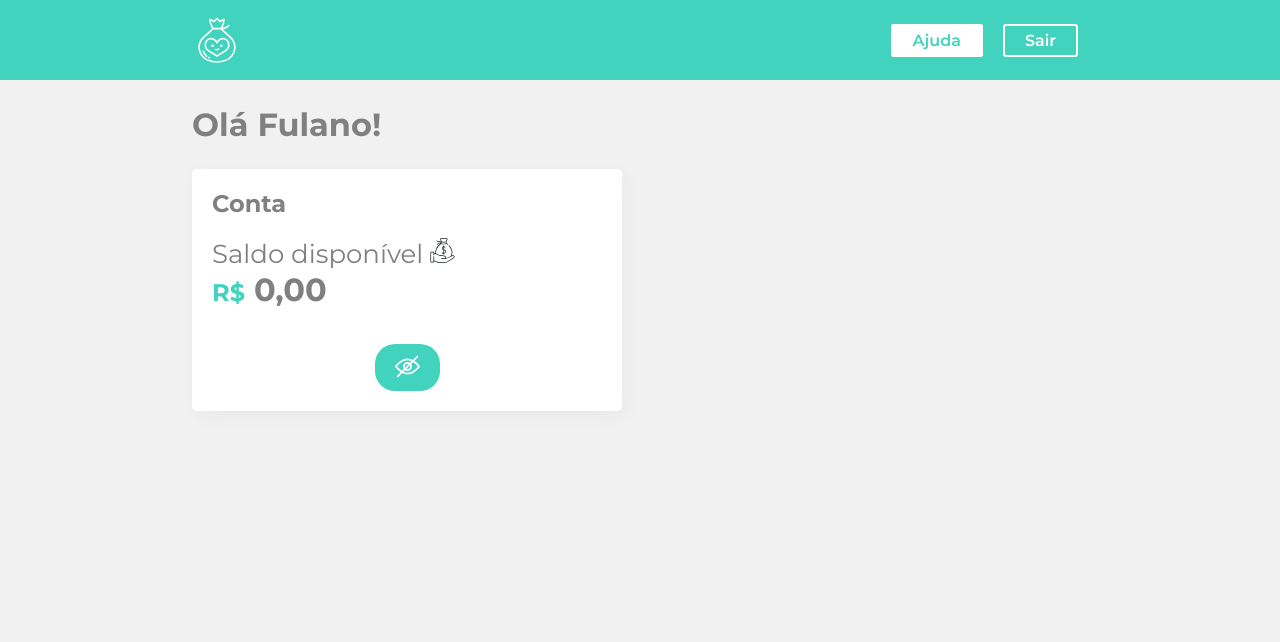
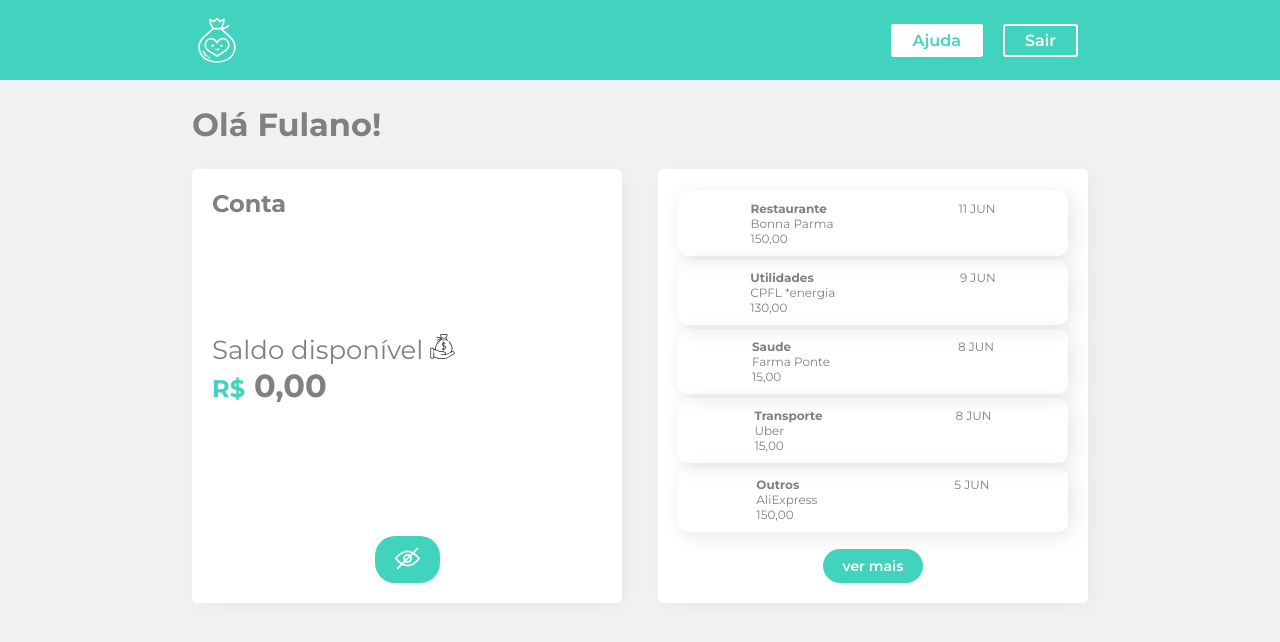
Before and after one commit to JVGS1111/Treinamento-styled-components-React, a React (Create React App) app: page / in a window 1280 px wide. Shown: the top 642 px of the page. Built offline with nearby package versions, Linux system fonts and the light colour scheme.

Commit message:
implementado extrato

```diff
--- a/src/App.js
+++ b/src/App.js
@@ -3,6 +3,7 @@
 import Cabecalho from "./Components/Cabecalho";
 import Container from "./Components/Container";
 import { GlobalStyle } from "./Components/GlobalStyle"
+
 
 function App() {
   return (
--- a/src/Components/Container/index.jsx
+++ b/src/Components/Container/index.jsx
@@ -3,6 +3,7 @@
 import Titulo from "../Titulo";
 import Conta from "../Conta";
 import styled from "styled-components";
+import Extrato from "../Extrato"
 
 const Container = styled.div`
   background-color: #f1f1f1;
@@ -30,6 +31,7 @@
       <Titulo>Olá Fulano!</Titulo>
       <Conteudo>
         <Conta />
+        <Extrato />
       </Conteudo>
     </Container>
   );
--- /dev/null
+++ b/src/Components/Extrato/index.jsx
@@ -0,0 +1,22 @@
+import React from 'react';
+import { Box, Botao } from '../UI';
+import { extratoLista } from '../../info'
+import Items from '../Items';
+
+const Extrato = () => {
+    return (
+        <Box>
+            {
+                extratoLista.updates.map(({ id, type, from, value, date }) => {
+
+                    return (
+                        <Items key={id} type={type} from={from} value={value} date={date} />
+                    )
+                })
+            }
+            <Botao children={'ver mais'} />
+        </Box>
+    );
+}
+
+export default Extrato;
--- /dev/null
+++ b/src/Components/Item/index.jsx
@@ -0,0 +1,21 @@
+import React from 'react';
+import styled from 'styled-components';
+
+const Item = styled.div`
+    display:flex;
+    flex-direction:column;
+
+    .text{
+        font-weight: bold;
+    }
+`
+
+export default ({ type, from, value }) => {
+    return (
+        <Item>
+            <span className="text">{type}</span>
+            <span>{from}</span>
+            <span>{value}</span>
+        </Item>
+    )
+}
--- /dev/null
+++ b/src/Components/Items/index.jsx
@@ -0,0 +1,22 @@
+import React from 'react';
+import styled from 'styled-components';
+import Item from '../Item';
+
+const Items = styled.div`
+    box-shadow: 4px 4px 20px 0px rgba(0,0,0,0.1);
+    border-radius: 10px;
+    margin:2px 0;
+    display: flex;
+    aling-items: center;
+    justify-content: space-around;
+    padding:10px;
+    font-size:12px;
+`;
+
+export default (props) => {
+    return (
+        <Items>
+            <Item {...props} />
+            <span>{props.date}</span>
+        </Items>);
+}
```
